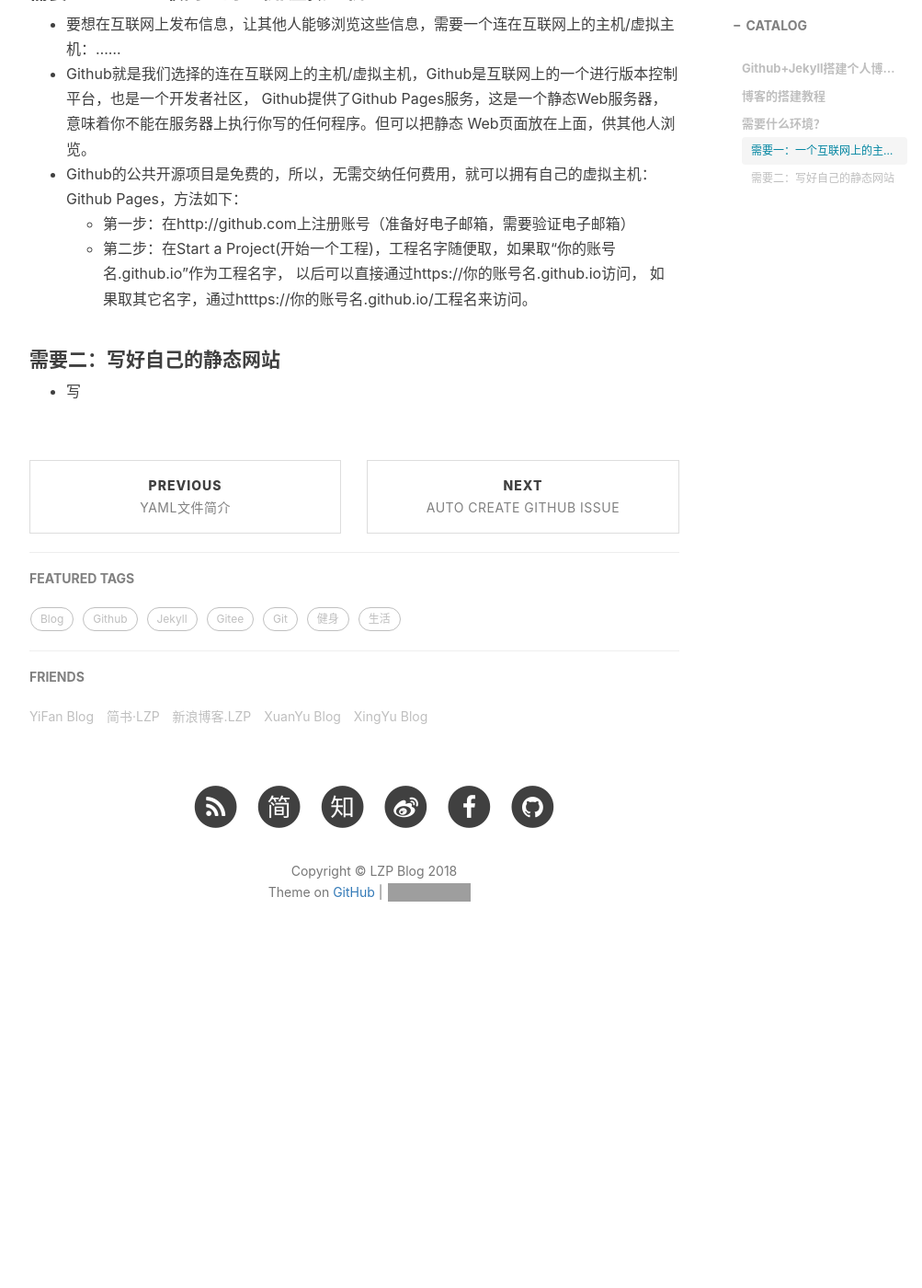
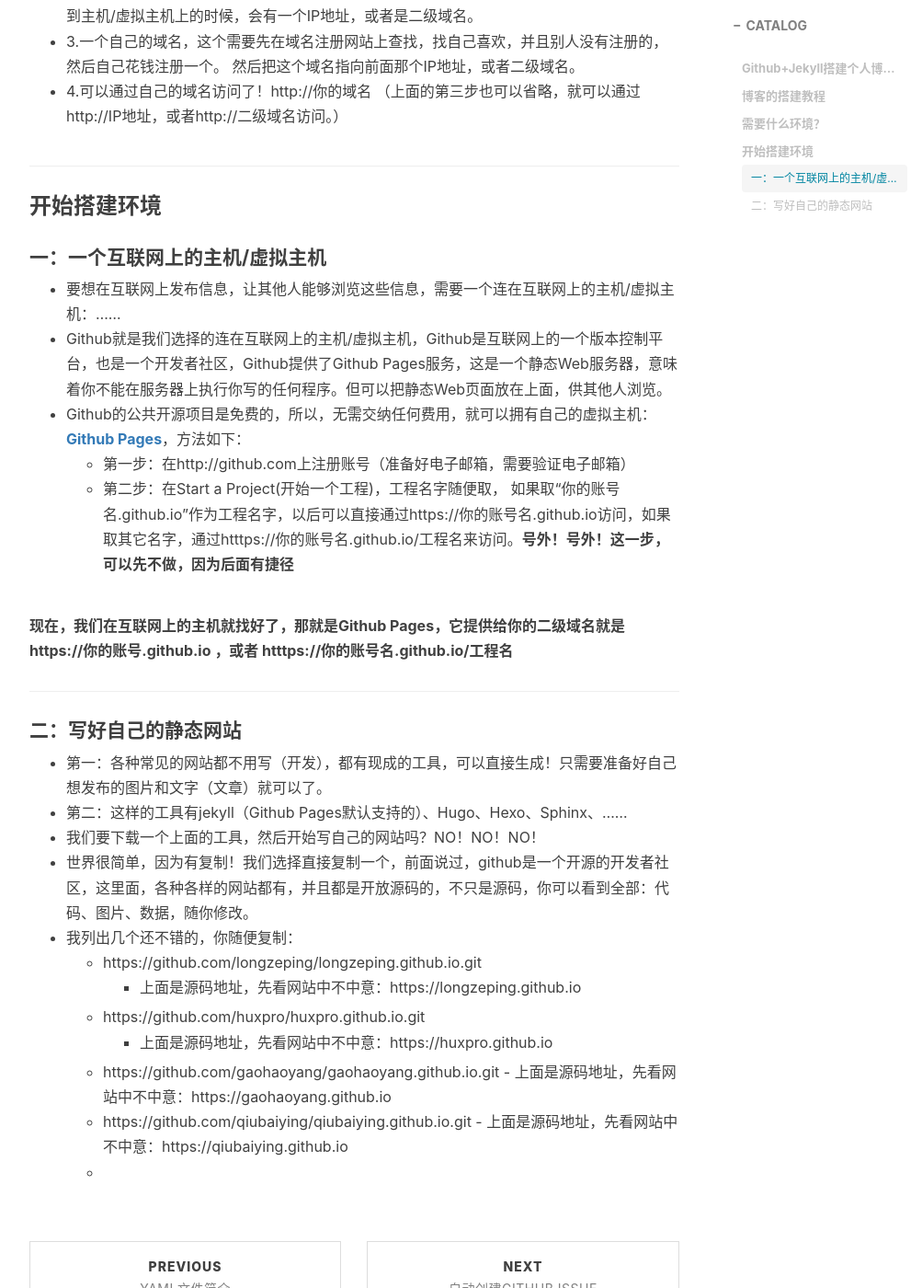
Before and after one commit to v1s007/v1s007.github.io, a Jekyll site: the page built from _posts/2018-07-30-使用Github Pages搭建个人博客（最新版）.md, in a window 1280 px wide and 1400 px high, scrolled down 1576 px. Shown: the whole window at 92% size, without its empty margins (233-1236 px from the left). Built offline with Jekyll 4.4.1, drawn with Linux system fonts in a browser that asks for light colours; nearby versions of some CDN libraries; comment, search, counter and statistics services are not loaded; before the commit the page ends 2650 px from its top, so only the background shows below that; some of the changed text lies outside the part shown; grey boxes are pictures that could not be loaded.

```diff
--- a/_posts/2018-07-30-使用Github Pages搭建个人博客（最新版）.md
+++ b/_posts/2018-07-30-使用Github Pages搭建个人博客（最新版）.md
@@ -14,6 +14,15 @@ tags:
 
 # Github+Jekyll搭建个人博客（最新版）
 
+------
+
+**写在前面的话：**
+
+> 搭建博客，最简单的方式，就是到各种博客网站上，注册一个账号，一切就OK了！
+> 但如果想自己控制一切，随意的式样，随意添加功能，就是本文所讲：自己搭建！
+
+------
+
 ## 博客的搭建教程
 
 * 入门
@@ -21,7 +30,7 @@ tags:
 	* [开始搭建环境](#开始搭建环境)
 	* [撰写博文](#撰写博文)
 * 进阶
-	* [侧边栏](#侧边栏)
+	* [挑选模板](#挑选模板)
 	* [迷你关于我](#mini-about-me)
 	* [推荐标签](#featured-tags)
 	* [好友链接](#friends)
@@ -44,17 +53,34 @@ tags:
     然后把这个域名指向前面那个IP地址，或者二级域名。
 - 4.可以通过自己的域名访问了！http://你的域名 （上面的第三步也可以省略，就可以通过http://IP地址，或者http://二级域名访问。）
 
-#### 需要一：一个互联网上的主机/虚拟主机
+****
+
+### 开始搭建环境
+
+#### 一：一个互联网上的主机/虚拟主机
 
  - 要想在互联网上发布信息，让其他人能够浏览这些信息，需要一个连在互联网上的主机/虚拟主机：......
- - Github就是我们选择的连在互联网上的主机/虚拟主机，Github是互联网上的一个进行版本控制平台，也是一个开发者社区，
-   Github提供了Github Pages服务，这是一个静态Web服务器，意味着你不能在服务器上执行你写的任何程序。但可以把静态
-   Web页面放在上面，供其他人浏览。
- - Github的公共开源项目是免费的，所以，无需交纳任何费用，就可以拥有自己的虚拟主机：Github Pages，方法如下：
+ - Github就是我们选择的连在互联网上的主机/虚拟主机，Github是互联网上的一个版本控制平台，也是一个开发者社区，Github提供了Github Pages服务，这是一个静态Web服务器，意味着你不能在服务器上执行你写的任何程序。但可以把静态Web页面放在上面，供其他人浏览。
+ - Github的公共开源项目是免费的，所以，无需交纳任何费用，就可以拥有自己的虚拟主机：[**Github Pages**](http://github.com)，方法如下：
 	- 第一步：在http://github.com上注册账号（准备好电子邮箱，需要验证电子邮箱）
-	- 第二步：在Start a Project(开始一个工程)，工程名字随便取，如果取“你的账号名.github.io”作为工程名字，
-      以后可以直接通过https://你的账号名.github.io访问，
-      如果取其它名字，通过htttps://你的账号名.github.io/工程名来访问。
+	- 第二步：在Start a Project(开始一个工程)，工程名字随便取，  如果取“你的账号名.github.io”作为工程名字，以后可以直接通过https://你的账号名.github.io访问，如果取其它名字，通过htttps://你的账号名.github.io/工程名来访问。**号外！号外！这一步，可以先不做，因为后面有捷径**
 
-#### 需要二：写好自己的静态网站
- - 写
+**现在，我们在互联网上的主机就找好了，那就是Github Pages，它提供给你的二级域名就是 https://你的账号.github.io ，或者 htttps://你的账号名.github.io/工程名**
+
+----
+
+#### 二：写好自己的静态网站
+ - 第一：各种常见的网站都不用写（开发），都有现成的工具，可以直接生成！只需要准备好自己想发布的图片和文字（文章）就可以了。
+ - 第二：这样的工具有jekyll（Github Pages默认支持的）、Hugo、Hexo、Sphinx、......
+ - 我们要下载一个上面的工具，然后开始写自己的网站吗？NO！NO！NO！
+ - 世界很简单，因为有复制！我们选择直接复制一个，前面说过，github是一个开源的开发者社区，这里面，各种各样的网站都有，并且都是开放源码的，不只是源码，你可以看到全部：代码、图片、数据，随你修改。
+ - 我列出几个还不错的，你随便复制：
+	- https://github.com/longzeping/longzeping.github.io.git
+		- 上面是源码地址，先看网站中不中意：https://longzeping.github.io
+	- https://github.com/huxpro/huxpro.github.io.git
+		- 上面是源码地址，先看网站中不中意：https://huxpro.github.io
+	- https://github.com/gaohaoyang/gaohaoyang.github.io.git
+  		- 上面是源码地址，先看网站中不中意：https://gaohaoyang.github.io
+	- https://github.com/qiubaiying/qiubaiying.github.io.git
+  		- 上面是源码地址，先看网站中不中意：https://qiubaiying.github.io
+	-
```
Also changed, not shown: _posts/2018-07-31-团队好工具：站会（Daily Scrum）.md (+14 -1 lines), _posts/2018-07-31-自动创建Github Issues.md (added, +64 -0 lines), _posts/2018-07-31-Auto create Github Issue.md (deleted).
